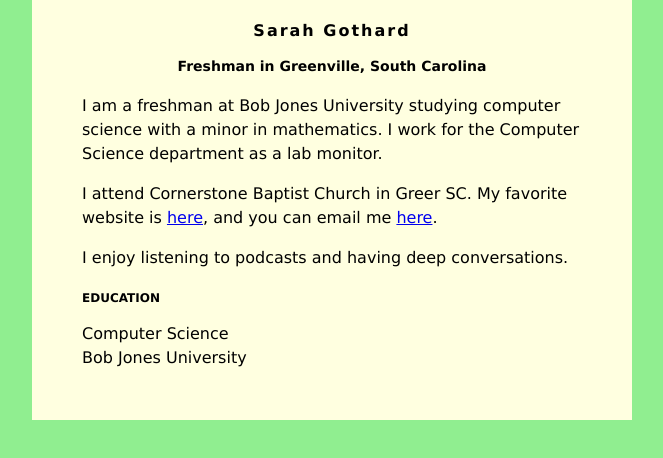
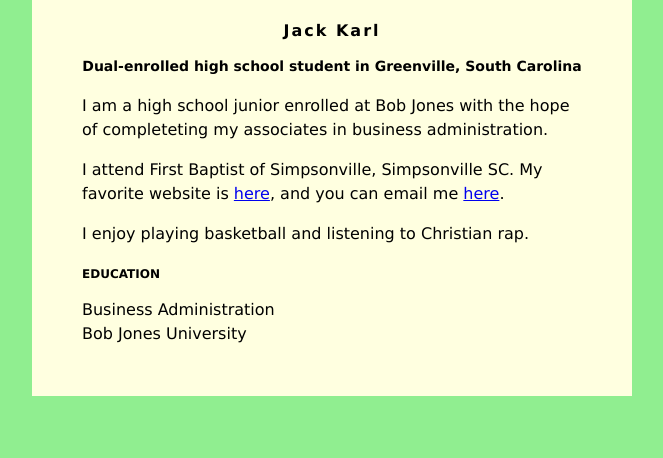
Before and after one commit to jkarl048/jkarl048.github.io, a plain HTML site: page index.html in a window 1280 px wide. Shown: the whole page, without its empty margins (308-971 px from the left). Drawn offline with Linux system fonts and the light colour scheme.

Commit message:
Update index.html

```diff
--- a/index.html
+++ b/index.html
@@ -30,21 +30,21 @@ h3 {
 </head>
 <body>
     <div id="content">
-        <h1>Sarah Gothard</h1>
-        <h2>Freshman in Greenville, South Carolina</h2>
+        <h1>Jack Karl</h1>
+        <h2>Dual-enrolled high school student in Greenville, South Carolina</h2>
 
-         <p>I am a freshman at Bob Jones University studying computer science with a minor in
-            mathematics. I work for the Computer Science department as a lab monitor.</p>
+         <p>I am a high school junior enrolled at Bob Jones with the hope of completeting
+         my associates in business administration.</p>
          <p>
-            I attend Cornerstone Baptist Church in Greer SC. My favorite website is
-            <a href="https://mobilehymns.org/">here</a>, and you can email me
-            <a href="mailto:sgothard@bju.edu">here</a>.
+            I attend First Baptist of Simpsonville, Simpsonville SC. My favorite website is
+            <a href="https://youtube.com">here</a>, and you can email me
+            <a href="mailto:jkarl048@students.bju.edu">here</a>.
          </p>
          <p>
-            I enjoy listening to podcasts and having deep conversations.
+            I enjoy playing basketball and listening to Christian rap.
          </p>
         <h3>EDUCATION</h3>
-        Computer Science<br />
+        Business Administration<br />
         Bob Jones University
     </div>
 </body>
```
